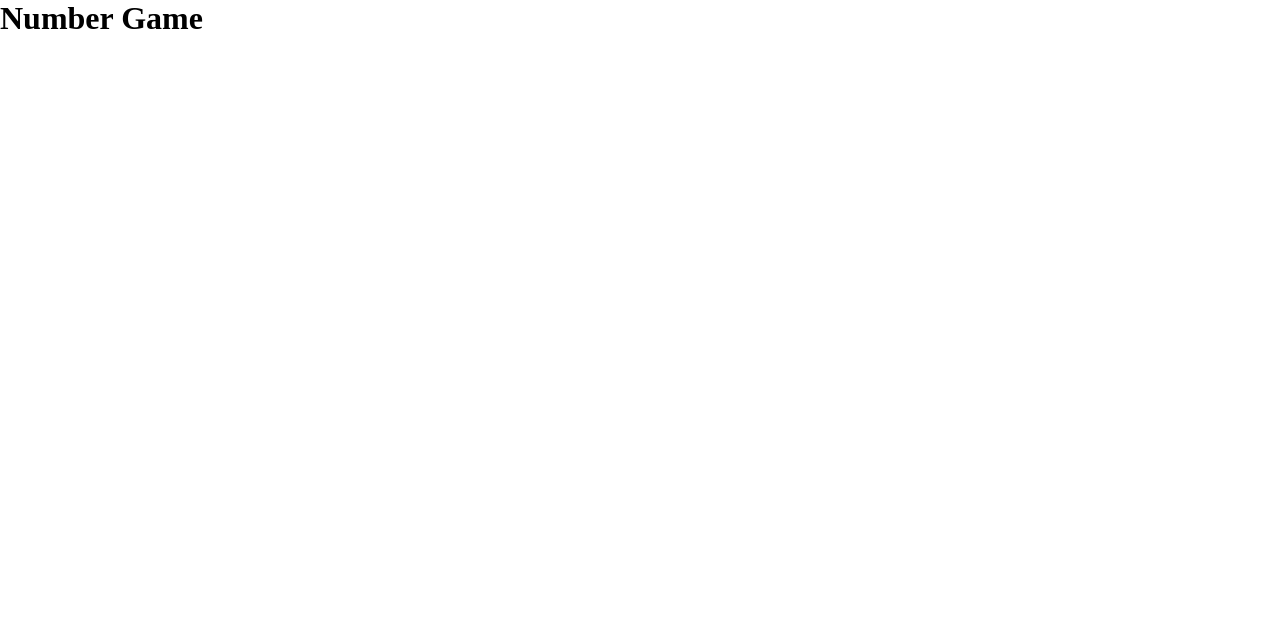
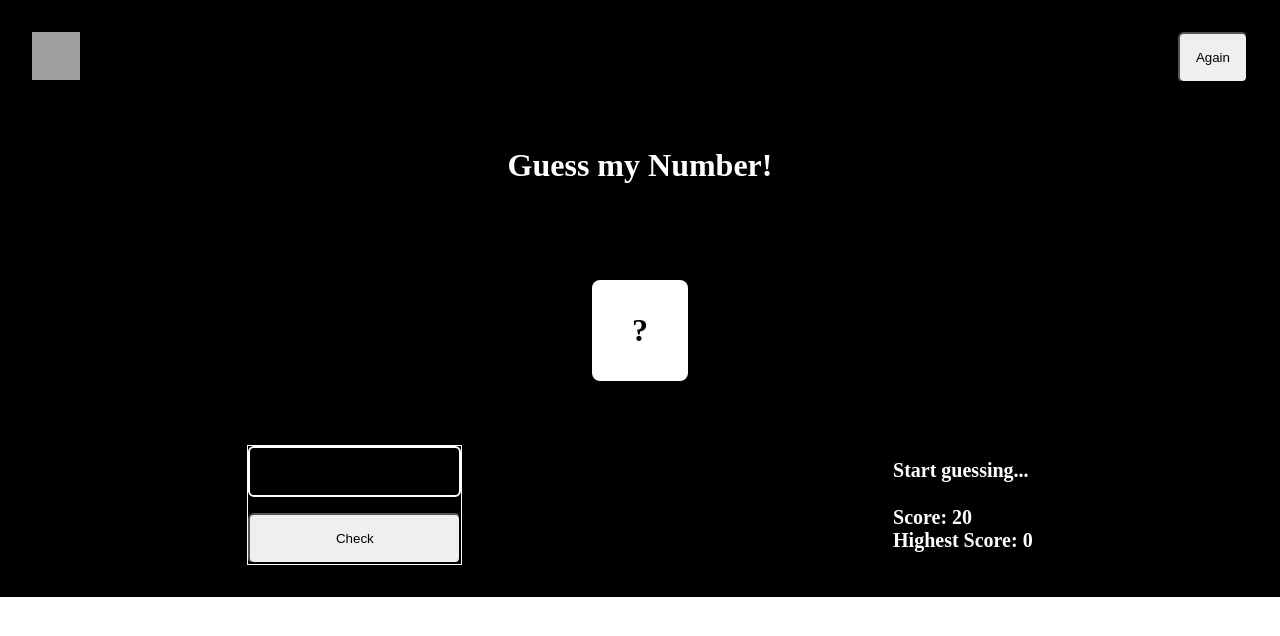
Before and after one commit to Action1231/Number-Game, a plain HTML site: page index.html in a window 1280 px wide. Drawn offline with Linux system fonts and the light colour scheme; grey boxes are pictures that could not be loaded.

Commit message:
completed style part

```diff
--- a/index.html
+++ b/index.html
@@ -1,14 +1,36 @@
 <!DOCTYPE html>
 <html lang="en">
-<head>
-    <meta charset="UTF-8">
-    <meta http-equiv="X-UA-Compatible" content="IE=edge">
-    <meta name="viewport" content="width=device-width, initial-scale=1.0">
-    <link rel="stylesheet" href="style.css">
+  <head>
+    <meta charset="UTF-8" />
+    <meta http-equiv="X-UA-Compatible" content="IE=edge" />
+    <meta name="viewport" content="width=device-width, initial-scale=1.0" />
+    <link rel="stylesheet" href="style.css" />
     <title>Document</title>
-</head>
-<body>
-   <h1>Number Game</h1>
-   <script src="script.js"></script>
-</body>
+  </head>
+  <body>
+    <div class="container">
+      <header>
+        <img class="logo" src="https://cdn.dribbble.com/users/1868020/screenshots/7850976/owl_icon.jpg" alt="" />
+        <button class="btn reset">Again</button>
+      </header>
+      <main>
+        <div class="upper_part">
+          <h1>Guess my Number!</h1>
+          <p class="secret_number">?</p>
+        </div>
+        <div class="lower_part">
+          <div class="left_part">
+            <input class="guess" type="number" />
+            <button class="btn check">Check</button>
+          </div>
+          <div class="right_part">
+            <p class="message">Start guessing...</p>
+            <p>Score: <span class="score">20</span></p>
+            <p>Highest Score: <span class="high_score">0</span></p>
+          </div>
+        </div>
+      </main>
+    </div>
+    <script src="script.js"></script>
+  </body>
 </html>
--- a/script.js
+++ b/script.js
@@ -1,2 +1,9 @@
 'use strict'
-console.log('')
+console.log('');
+
+const container = document.querySelector('container')
+const secretNumber = document.querySelector('.secret number')
+const guessinput = document.querySelector('.guess')
+
+const btnReset = document.querySelector('.reset')
+const btnCheck = document.querySelector('.check')
--- a/style.css
+++ b/style.css
@@ -3,3 +3,90 @@
     margin: 0;
     padding: 0;
 }
+
+.container {
+    background-color: black;
+    color: white;
+    height: 100%;
+    width: 100%;
+    padding: 2rem;
+}
+
+header {
+    /* border: 2px solid white; */
+    display: flex;
+    justify-content: space-between;
+}
+
+.logo {
+    width: 48px;
+    height: 48px;
+}
+
+.btn {
+    padding: 1rem;
+    border-radius: 6px;
+    cursor: pointer;
+}
+
+main {
+    /* border: 1px solid white; */
+    height: 80%;
+    display: flex;
+    flex-direction: column;
+    justify-content: space-between;
+    align-items: center;
+}
+
+.upper_part {
+    /* border: 1px solid white; */
+    display: flex;
+    flex-direction: column;
+    align-items: center;
+    margin: 4rem;
+    font-size: 1rem;
+    font-weight: 700;
+    gap: 6rem;
+}
+
+
+.secret_number {
+    /* border: 1px solid white; */
+    padding: 2rem 2.5rem;
+    background-color: white;
+    color: black;
+    border-radius: 8px;
+    font-size: 2rem;
+}
+
+.lower_part {
+     /* border: 1px solid white; */
+     width: 100%;
+     display: flex;
+     justify-content: space-around;
+     align-items: center;
+}
+
+.left_part {
+    border: 1px solid white;
+    display: flex;
+    flex-direction: column;
+    gap: 1rem;
+}
+
+input {
+    background-color: transparent;
+    padding: 1rem;
+    border: 2px solid white;
+    border-radius: 6px;
+    color: white;
+}
+
+.right_part {
+    font-weight: bold;
+    font-size: 1.25rem;
+}
+
+.message {
+    margin-bottom: 24px;
+}
```
